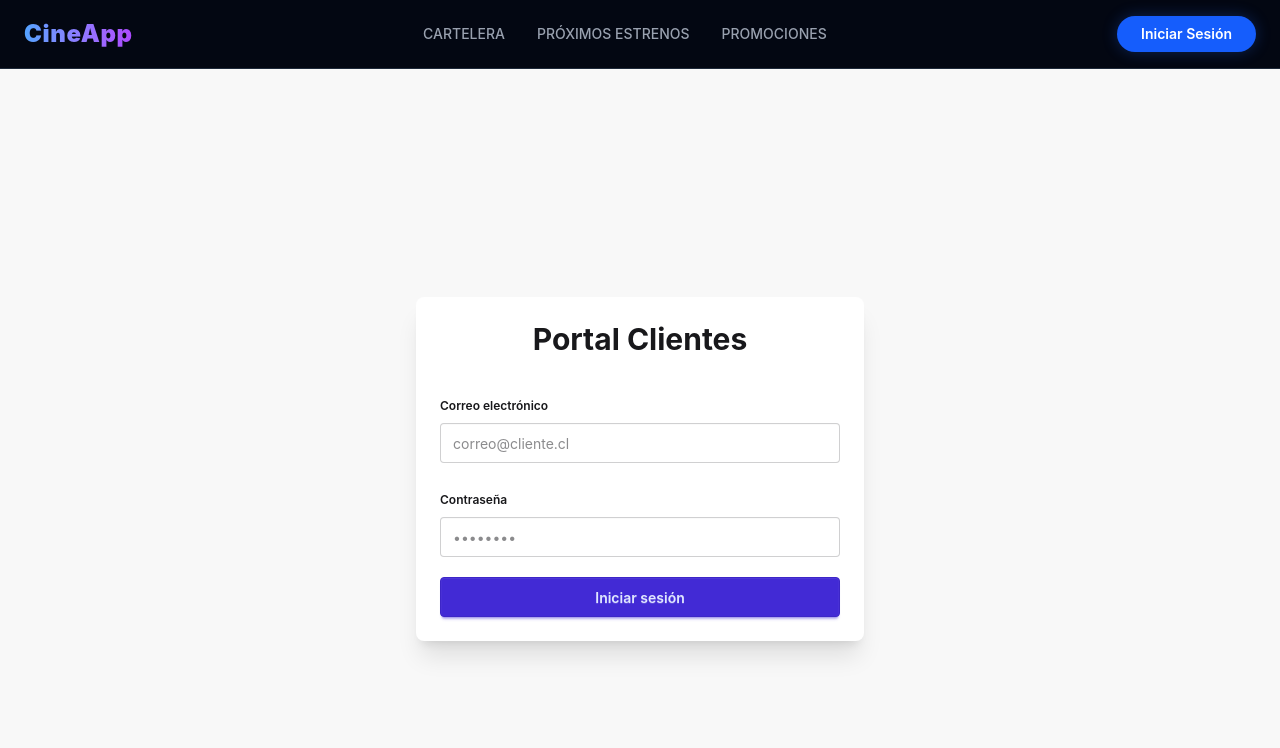
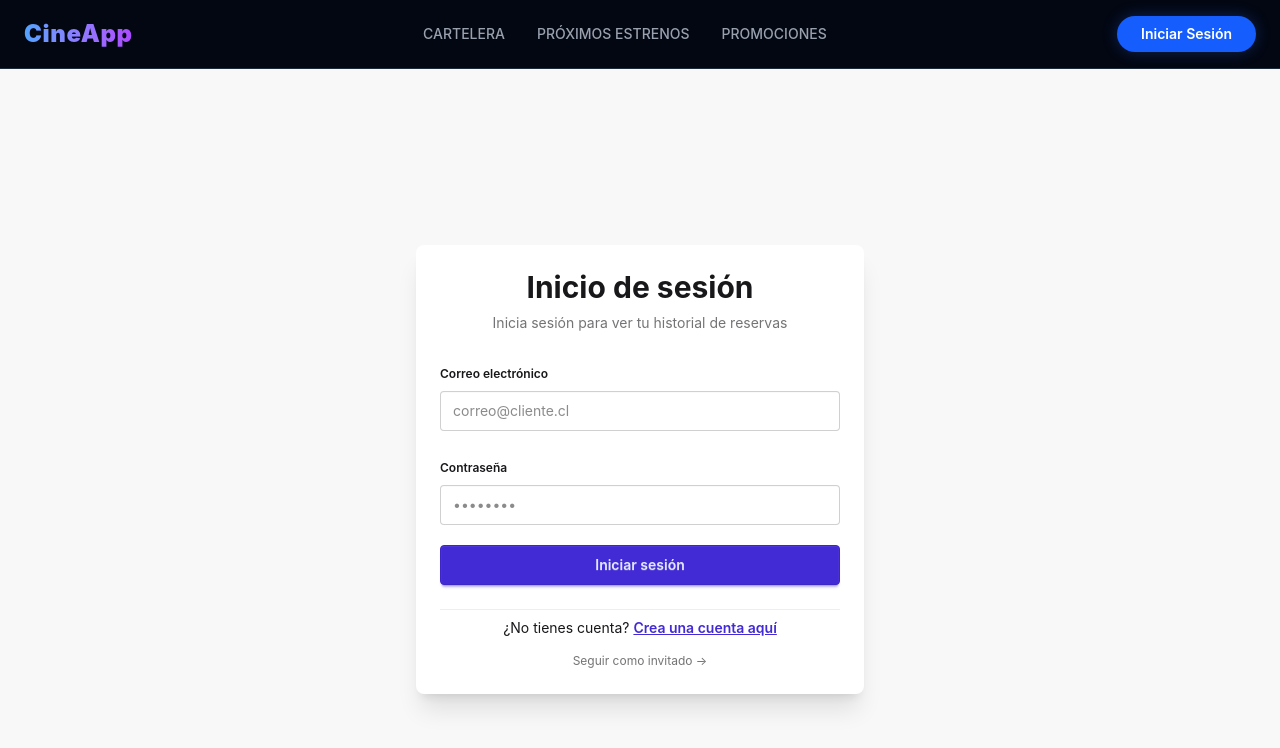
Before and after one commit to Diego-Back-End/cine-frontend-cliente, a React (Vite) app: page /login in a window 1280 px wide. Shown: the top 748 px of the page. Built offline with nearby package versions, Linux system fonts and the light colour scheme.

Commit message:
Se agrego flujo de registro y opcion de invitado en login

```diff
--- a/src/pages/LoginPageClient.jsx
+++ b/src/pages/LoginPageClient.jsx
@@ -1,8 +1,10 @@
 import { useState } from 'react'
-import { useNavigate } from 'react-router'
+import { useNavigate, Link } from 'react-router'
 
 function LoginPageClient() {
   const navigate = useNavigate()
+  const [isRegistering, setIsRegistering] = useState(false)
+  const [name, setName] = useState('')
   const [email, setEmail] = useState('')
   const [password, setPassword] = useState('')
   const [error, setError] = useState('')
@@ -11,22 +13,53 @@ function LoginPageClient() {
     event.preventDefault()
     setError('')
 
-    // Simulación temporal de login para que no explote
-    if (email && password) {
-      navigate('/') // Te devuelve a la cartelera si "inicias sesión"
+    if (isRegistering) {
+      if (!name || !email || !password) {
+        setError('Por favor, completa todos los campos para crear tu cuenta.')
+        return
+      }
+      // Lógica de registro futuro
+      navigate('/')
     } else {
-      setError('Por favor, ingresa tu correo y contraseña.')
+      if (!email || !password) {
+        setError('Por favor, ingresa tu correo y contraseña.')
+        return
+      }
+      // Lógica de login futuro
+      navigate('/')
     }
   }
 
   return (
     <main className="hero min-h-screen bg-base-200">
       <section className="card w-full max-w-md bg-base-100 shadow-xl">
-        <div className="card-body gap-8">
+        <div className="card-body gap-6">
           <header className="space-y-2 text-center">
-            <h1 className="text-3xl font-bold">Portal Clientes</h1>
+            <h1 className="text-3xl font-bold">
+              {isRegistering ? 'Crea una cuenta' : 'Inicio de sesión'}
+            </h1>
+            <p className="text-sm text-base-content/60">
+              {isRegistering
+                ? 'Regístrate para gestionar tus entradas y reservas'
+                : 'Inicia sesión para ver tu historial de reservas'}
+            </p>
           </header>
+
           <form onSubmit={handleSubmit} className="space-y-4">
+            {isRegistering && (
+              <fieldset className="fieldset">
+                <legend className="fieldset-legend">Nombre completo</legend>
+                <input
+                  type="text"
+                  className="input w-full"
+                  placeholder="Juan Pérez"
+                  value={name}
+                  onChange={(e) => setName(e.target.value)}
+                  required={isRegistering}
+                />
+              </fieldset>
+            )}
+
             <fieldset className="fieldset">
               <legend className="fieldset-legend">Correo electrónico</legend>
               <input
@@ -34,11 +67,12 @@ function LoginPageClient() {
                 className="input w-full"
                 placeholder="correo@cliente.cl"
                 value={email}
-                onChange={(event) => setEmail(event.target.value)}
+                onChange={(e) => setEmail(e.target.value)}
                 autoComplete="email"
                 required
               />
             </fieldset>
+
             <fieldset className="fieldset">
               <legend className="fieldset-legend">Contraseña</legend>
               <input
@@ -46,20 +80,45 @@ function LoginPageClient() {
                 className="input w-full"
                 placeholder="••••••••"
                 value={password}
-                onChange={(event) => setPassword(event.target.value)}
-                autoComplete="current-password"
+                onChange={(e) => setPassword(e.target.value)}
+                autoComplete={isRegistering ? "new-password" : "current-password"}
                 required
               />
             </fieldset>
+
             {error && (
               <div role="alert" className="alert alert-error alert-soft text-sm">
                 <span>{error}</span>
               </div>
             )}
+
             <button type="submit" className="btn btn-primary w-full">
-              Iniciar sesión
+              {isRegistering ? 'Registrarse' : 'Iniciar sesión'}
             </button>
           </form>
+
+          {/* Opciones adicionales: Cambiar modo e Continuar como invitado */}
+          <div className="space-y-3 pt-2 text-center text-sm border-t border-base-300">
+            <p>
+              {isRegistering ? '¿Ya tienes una cuenta? ' : '¿No tienes cuenta? '}
+              <button
+                type="button"
+                onClick={() => {
+                  setIsRegistering(!isRegistering)
+                  setError('')
+                }}
+                className="link link-primary font-semibold"
+              >
+                {isRegistering ? 'Inicia sesión aquí' : 'Crea una cuenta aquí'}
+              </button>
+            </p>
+
+            <div>
+              <Link to="/" className="text-xs text-base-content/60 hover:text-base-content transition-colors">
+                Seguir como invitado →
+              </Link>
+            </div>
+          </div>
         </div>
       </section>
     </main>
```
